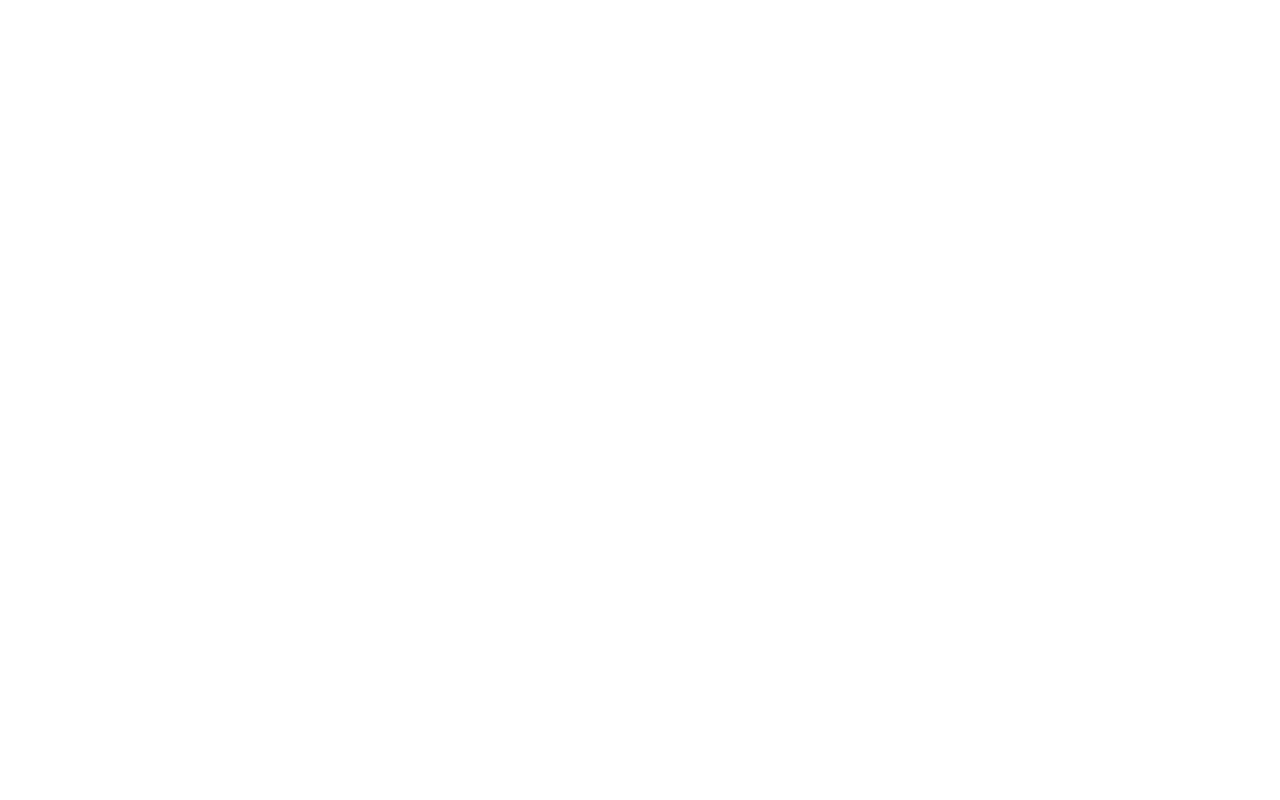
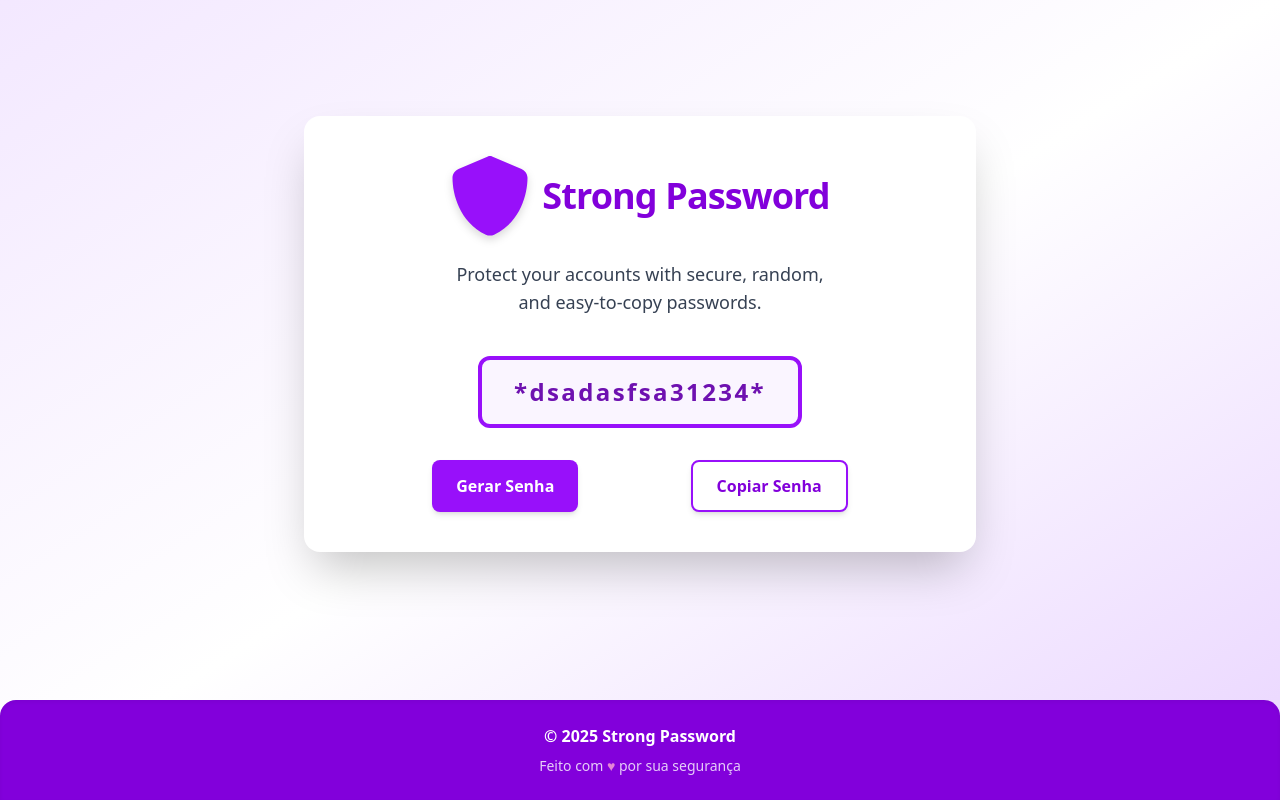
Before and after one commit to gabrielVolponi/app, a plain HTML site: page index.html in a window 1280 px wide. Drawn offline with nearby package versions, Linux system fonts and the light colour scheme.

Commit message:
add initial HTML structure, styles, and Tailwind CSS configuration; include SVG icons

```diff
--- a/index.html
+++ b/index.html
@@ -1,11 +1,56 @@
 <!DOCTYPE html>
 <html lang="en">
-<head>
-    <meta charset="UTF-8">
-    <meta name="viewport" content="width=device-width, initial-scale=1.0">
-    <title>Document</title>
-</head>
-<body>
-
-</body>
+  <head>
+    <meta charset="UTF-8" />
+    <meta name="viewport" content="width=device-width, initial-scale=1.0" />
+    <title>Protected Password</title>
+    <link rel="shortcut icon" href="images/shield-solid.svg" />
+    <script src="https://cdn.jsdelivr.net/npm/@tailwindcss/browser@4"></script>
+    <link rel="stylesheet" href="style.css" />
+  </head>
+  <body class="bg-gradient-to-br from-purple-100 via-white to-purple-200 min-h-screen flex flex-col">
+    <main class="flex-grow flex items-center justify-center">
+      <section
+        class="flex flex-col items-center justify-center bg-white bg-opacity-90 h-auto w-full max-w-2xl mx-auto rounded-2xl shadow-2xl p-10"
+      >
+        <div class="flex items-center justify-center mb-6">
+          <img
+            src="images/shield-purple.svg"
+            alt="Shield Icon"
+            class="w-20 h-20 mr-3 drop-shadow-lg"
+          />
+          <h1 class="text-4xl font-extrabold text-purple-700 tracking-tight">Strong Password</h1>
+        </div>
+        <p class="mb-6 w-8/12 text-center text-gray-700 text-lg">
+          Protect your accounts with secure, random, and easy-to-copy passwords.
+        </p>
+        <p
+          id="senhaGerada"
+          class="mb-8 mt-4 font-bold text-2xl border-purple-600 px-8 py-4 border-4 rounded-xl bg-purple-50 text-purple-800 tracking-widest text-center transition-all duration-200"
+        >
+          *dsadasfsa31234*
+        </p>
+        <div class="flex justify-evenly w-full gap-6">
+          <button
+            class="bg-purple-600 hover:bg-purple-700 text-white border-none px-6 py-3 font-bold rounded-lg shadow-md transition-all duration-200 focus:outline-none focus:ring-2 focus:ring-purple-400"
+            id="gerarSenha"
+          >
+            Gerar Senha
+          </button>
+          <button
+            class="bg-white hover:bg-purple-100 text-purple-700 border-2 border-purple-600 px-6 py-3 font-bold rounded-lg shadow-md transition-all duration-200 focus:outline-none focus:ring-2 focus:ring-purple-400"
+            id="copiarSenha"
+          >
+            Copiar Senha
+          </button>
+        </div>
+      </section>
+    </main>
+    <footer class="w-full py-6 bg-purple-700 text-white text-center rounded-t-2xl shadow-inner mt-8">
+      <div class="flex flex-col items-center gap-2">
+        <span class="font-semibold">© 2025 Strong Password</span>
+        <span class="text-sm opacity-80">Feito com <span class="text-pink-300">♥</span> por sua segurança</span>
+      </div>
+    </footer>
+  </body>
 </html>
--- a/style.css
+++ b/style.css
@@ -0,0 +1,4 @@
+body{
+    background-color: black;
+    color: whitesmoke;
+}
--- /dev/null
+++ b/tailwind.config.js
@@ -0,0 +1,11 @@
+/** @type {import('tailwindcss').Config} */
+module.exports = {
+  content: [
+    "./src/**/*.{js,jsx,ts,tsx,html}",
+    "./public/index.html"
+  ],
+  theme: {
+    extend: {},
+  },
+  plugins: [],
+}
```
Also changed, not shown: images/shield-purple.svg (added), images/shield-solid.svg (added).
